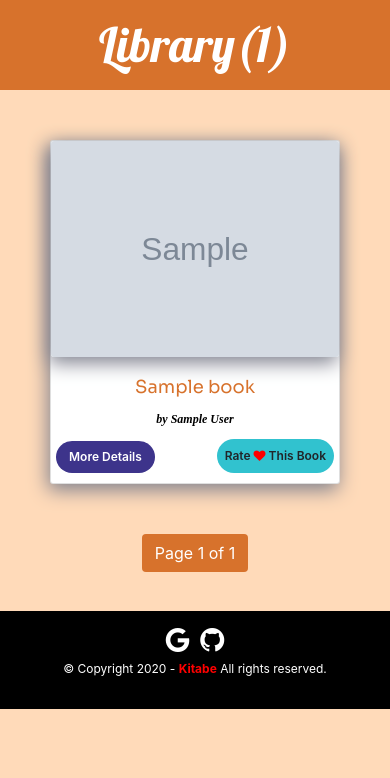
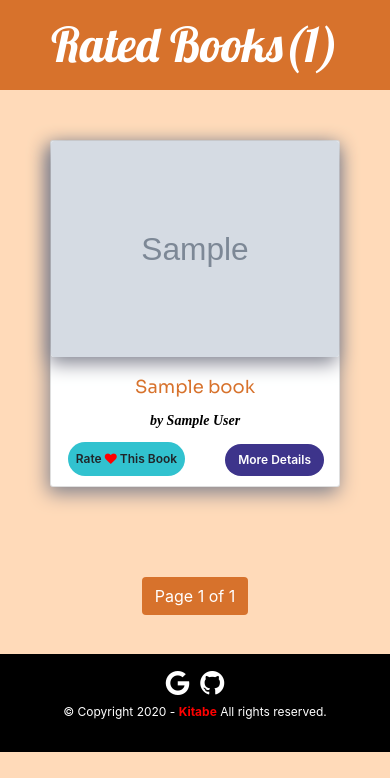
Before and after one commit to Praful932/Kitabe, a Django app: template templates/mainapp/read.html in a window 390 px wide. Shown: the part 66-844 px from the top of the page. Run offline with Django 3.2, Linux system fonts and the light colour scheme; the template is opened without the code that fills it: most values are stand-ins (such as "Sample title", 1, 10 or a date in 2020); grey boxes marked "Sample" are stand-in pictures; parts of the project's set-up code (start-up, migrations or seed data) failed here and were passed over; some libraries are stand-ins or nearby versions.

Commit message:
⚒️[Fix]: added rated books side by side

```diff
--- a/static/mainapp/css/read.css
+++ b/static/mainapp/css/read.css
@@ -1,3 +1,7 @@
+.card-deck {
+    padding-left: 3.5%;
+}
+
 .genre-head,
 .topbook-head {
     font-family: "Lobster", cursive;
@@ -15,22 +19,23 @@
     box-shadow: -2px 6px 19px 0px #7f818e;
     transition: 0.3s ease;
     max-width: 100%;
-    max-height: auto;
-    margin: 0 ;
-    padding:0;
+    max-height: 232px;
+    margin: 0;
+    padding: 0;
 }
+
 .card {
     transition: 0.5s;
     cursor: pointer;
     border-radius: 3px;
     box-shadow: -2px 6px 19px 0px #7f818e;
     margin-left: auto;
-    margin-right:auto;
+    margin-right: auto;
 }
 
 .card-title {
     font-family: "Sora", sans-serif;
-    font-size: 2rem;
+    font-size: 1.5rem;
     color: #d7722c;
     padding-bottom: 20px;
 }
@@ -39,9 +44,10 @@
     font-family: "Rockwell", serif;
     color: black;
     font-weight: bold;
-    font-size: 1.25rem;
+    font-size: 1 rem;
     padding-bottom: 25px;
 }
+
 .card::before,
 .card::after {
     position: absolute;
@@ -54,9 +60,11 @@
     content: "";
     pointer-events: none;
 }
+
 .card::before {
     transform-origin: left top;
 }
+
 .card::after {
     transform-origin: right bottom;
 }
@@ -76,6 +84,7 @@
     font-size: 1rem;
     border-radius: 20px;
     margin-right: 20px;
+    margin-left: 30px;
 }
 
 .more-details:hover {
@@ -84,6 +93,7 @@
     border: 2px solid blue;
     text-shadow: 1px 1px 3px #727ff0;
 }
+
 .rating-block {
     display: inline-block;
     text-align: center;
@@ -111,48 +121,55 @@
     /* number of lines to show */
     -webkit-box-orient: vertical;
 }
-.link{
+
+.link {
     background-color: white;
-  color:#d7722c;
+    color: #d7722c;
 }
-.link:hover{
+
+.link:hover {
     color: #d7722c;
     background-color: #e5e4e2;
 }
-.des{
+
+.des {
     background-color: #d7722c;
-  color:white;
+    color: white;
 }
-.pagination{
+
+.pagination {
     margin-top: 50px;
 }
+
 @media screen and (max-width: 600px) {
-    .card-text {
-      margin-bottom: 10px !important;
-      font-size: 12px;
-    }
-    .card-title{
-      padding-bottom:0;
-      font-size:large;
-    }
-
     .more-details {
         font-size: 12px;
+        right: 10px;
+        position: absolute;
         bottom: 10px;
-      left: 20px;
-      position: absolute;
-    }
-    .card {
-        margin:50px;
-    }
-    .card img{
-        height:auto;
-        width:100%;
     }
     .rating-block {
-      right: 20px;
+        left: 10%;
         font-size: 12px;
         position: absolute;
         bottom: 10px;
     }
+    .card-deck {
+        padding-left: 0%;
     }
+    .card-text {
+        margin-bottom: 10px !important;
+        font-size: 14px;
+    }
+    .card-title {
+        padding-bottom: 0;
+        font-size: large;
+    }
+    .card {
+        margin: 50px;
+    }
+    .card img {
+        height: auto;
+        width: 100%;
+    }
+}
--- a/templates/mainapp/read.html
+++ b/templates/mainapp/read.html
@@ -1,52 +1,54 @@
 {% extends "mainapp/layout.html" %}
 {% load static %}
-
-{% block title  %}
+{% block title %}
  Library
 {% endblock title %}
-
 {% block head %}
 <link rel="stylesheet" href="{% static 'mainapp/css/read.css' %}">
 {% endblock head %}
 {% block main %}
 
-<h1 class="genre-head text-center pt-3 pb-3">Library({{num}})</h1>
-
+<h1 class="genre-head text-center pt-3 pb-3">Rated Books({{num}})</h1>
+<div class="card-deck pb-3" style="margin:0 auto;">
 {% for book in page_obj %}
 
-    <div class="card  mb-4" style="max-width:700px;">
+<div class="card  mb-4" style="max-width:600px;">
     <div class="row g-0">
         <div class="col-md-4 ">
-            <img class = "img-fluid card-img" src="{{book.image_url}}" alt="book Card">
+            <img class="img-fluid card-img" src="{{book.image_url}}" alt="book Card">
         </div>
         <div class="text-center col-md-8">
             <div class="card-body">
                 <h5 class=" card-title">{{book.original_title}}</h5>
                 <p class=" card-text"><i>by {{book.authors}}</i></p>
-                <a href="javascript:;" onclick='bookDetails(this)' class=" btn more-details"
-            data-book-id="{{ book.book_id }}">More Details</a>
-            <div class=" rating-block" id="rating-block-{{ book.book_id }}" onmouseover="rateStart(this)" onclick='rateBook(this)' onmouseout='finishRate(this)'
-            data-book-id="{{ book.book_id }}">
-            <div  id="button-text-{{ book.book_id }}">Rate <i class="fa fa-heart" style="color:red"></i> This Book
+                <div class=" rating-block" id="rating-block-{{ book.book_id }}" onmouseover="rateStart(this)" onclick='rateBook(this)' onmouseout='finishRate(this)' data-book-id="{{ book.book_id }}">
+                    <div id="button-text-{{ book.book_id }}">Rate <i class="fa fa-heart" style="color:red"></i> This Book
                     </div>
                     <div class='rateYo' id='rate-{{ book.book_id }}'></div>
                 </div>
+                <a href="javascript:;" onclick='bookDetails(this)' class=" btn more-details" data-book-id="{{ book.book_id }}">More Details</a>
             </div>
         </div><br>
     </div>
 </div>
+{% if forloop.counter|divisibleby:"2"  %}
+</div>
+<div class="card-deck pb-3" style="margin:0 auto;">
+    {% endif %}
     {% endfor %}
+</div>
 <nav aria-label="...">
     <ul class="pagination justify-content-center">
         {% if page_obj.has_previous %}
-            <li class="page-item"><a class = "btn link" href="?page={{ page_obj.previous_page_number }}">&laquo; Previous</a></li>
+        <li class="page-item"><a class="btn link" href="?page={{ page_obj.previous_page_number }}">&laquo; Previous</a>
+        </li>
         {% endif %}
 
-            <li  class="page-item "><span class="btn des">
+        <li class="page-item "><span class="btn des">
                 Page {{ page_obj.number }} of {{ page_obj.paginator.num_pages }}
             </span></li>
         {% if page_obj.has_next %}
-            <li class="page-item "><a class = "btn link" href="?page={{ page_obj.next_page_number }}"> Next &raquo;</a></li>
+        <li class="page-item "><a class="btn link" href="?page={{ page_obj.next_page_number }}"> Next &raquo;</a></li>
         {% endif %}
 </nav>
 
```
Lines whose indentation alone changed are shown as unchanged.
